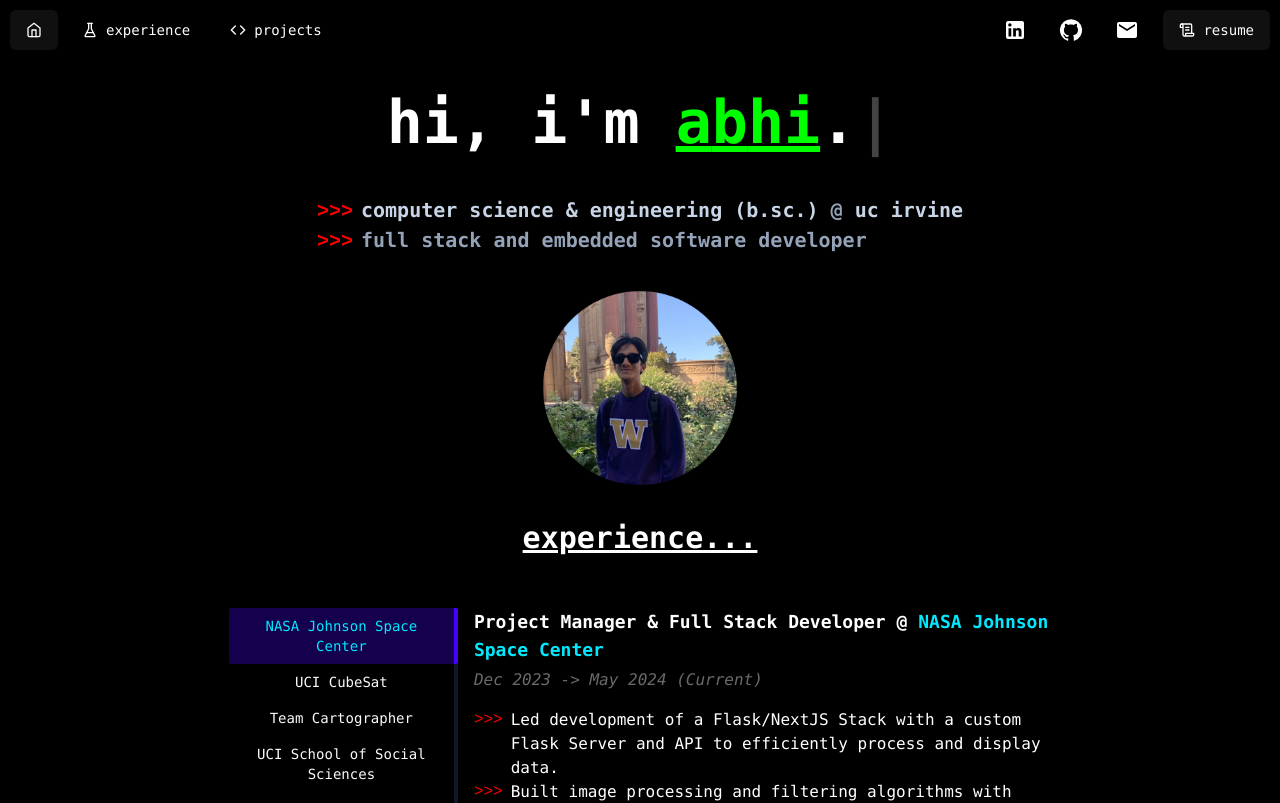
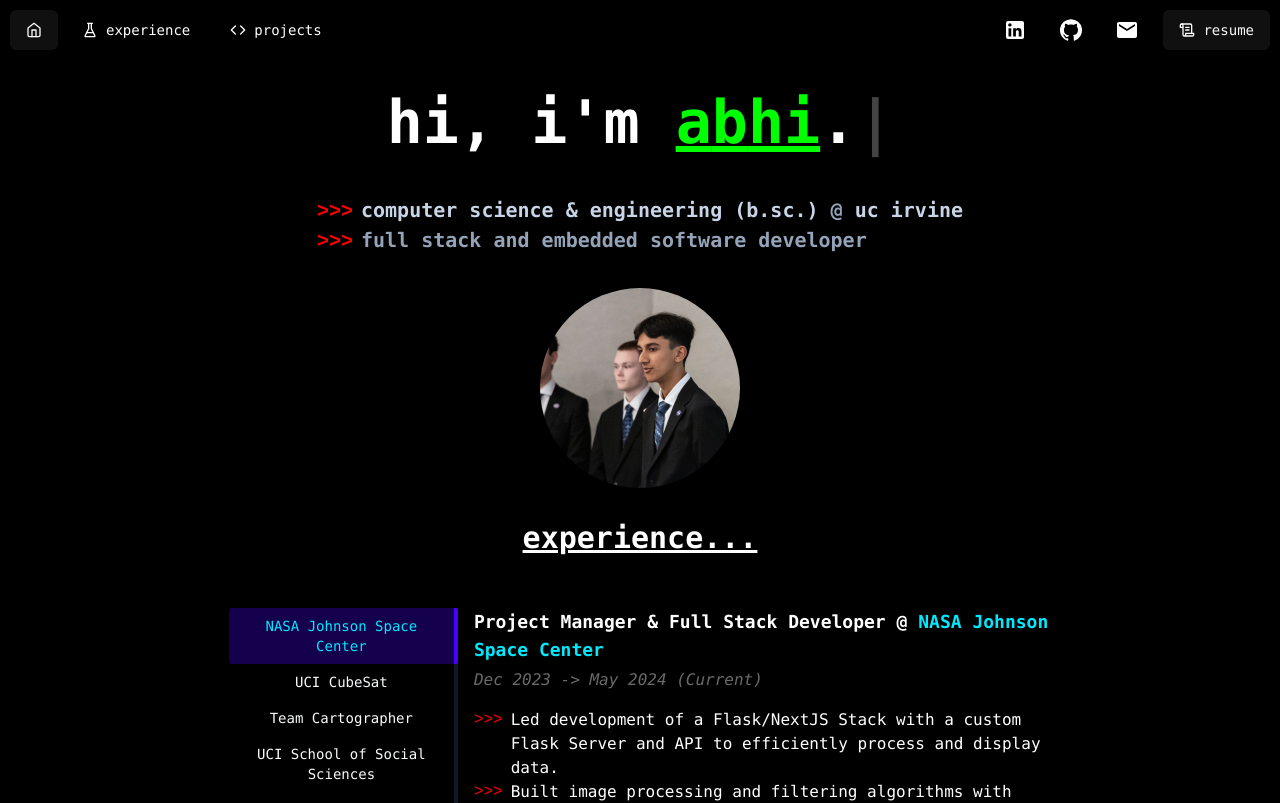
Before and after one commit to abhi-arya1/portfolio, a Next.js app: page / in a window 1280 px wide. Shown: the top 803 px of the page. Built offline with nearby package versions, Linux system fonts and the light colour scheme.

Commit message:
add new hero image

```diff
--- a/app/(main)/page.tsx
+++ b/app/(main)/page.tsx
@@ -4,7 +4,7 @@ import Footer from "@/components/footer";
 import Navbar from "@/components/navbar";
 import Image from "next/image";
 import Typewriter from 'typewriter-effect';
-import hero_image from "@/public/hero_image.png"
+import image from "@/public/image.png"
 import Projects from "@/components/projects";
 import Sidebar from "@/components/sidebar";
 import ContentPane from "@/components/content_pane";
@@ -46,11 +46,12 @@ export default function Home() {
           </div>
 
           <Image
-          src={hero_image}
+          src={image}
           alt="Me!"
           id="experience"
           width={IMAGE_DIMENSION}
           height={IMAGE_DIMENSION}
+          className="rounded-full"
           />
 
           <div
```
Also changed, not shown: public/hero_image.png (deleted), public/image.png (added).
